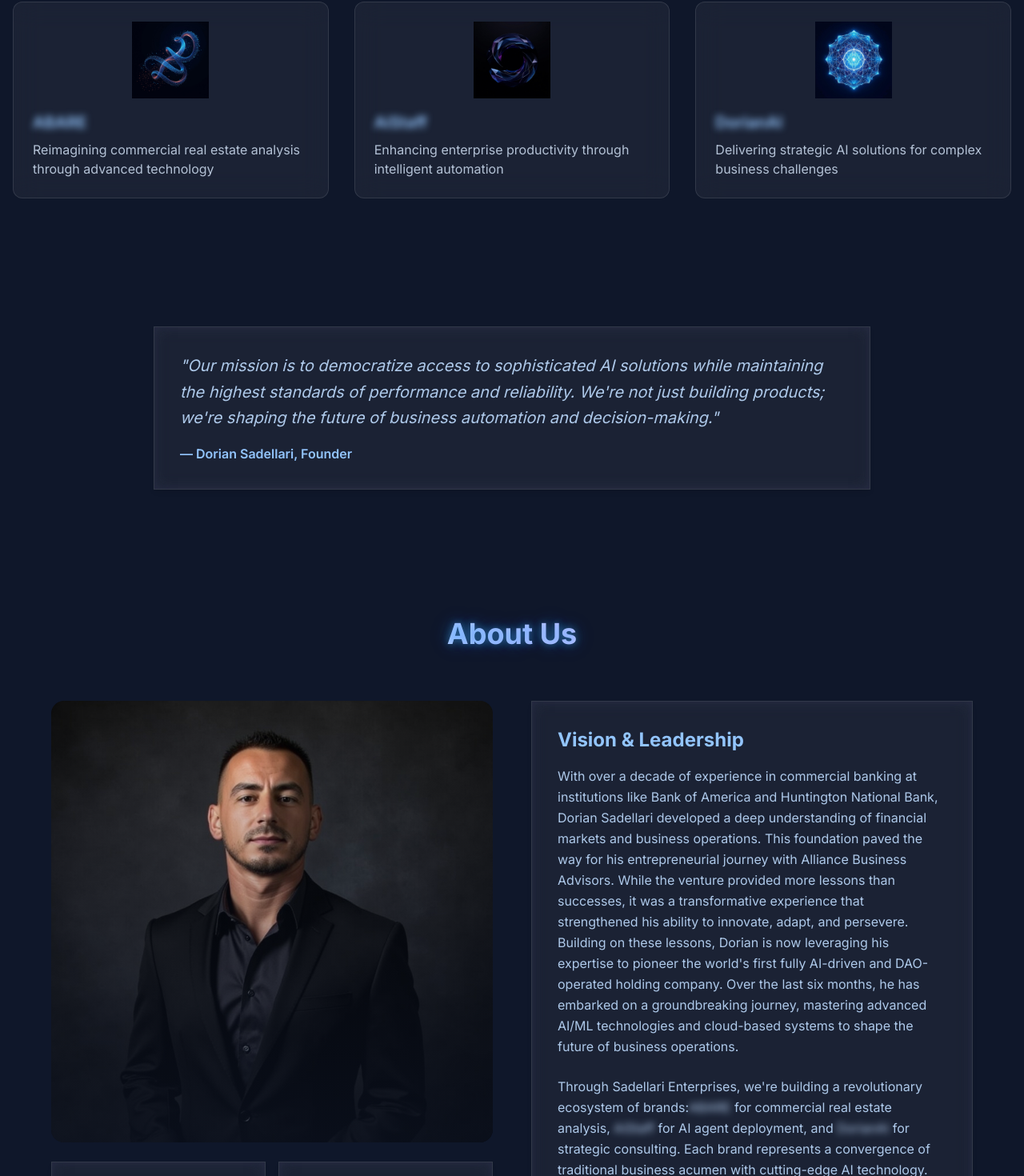
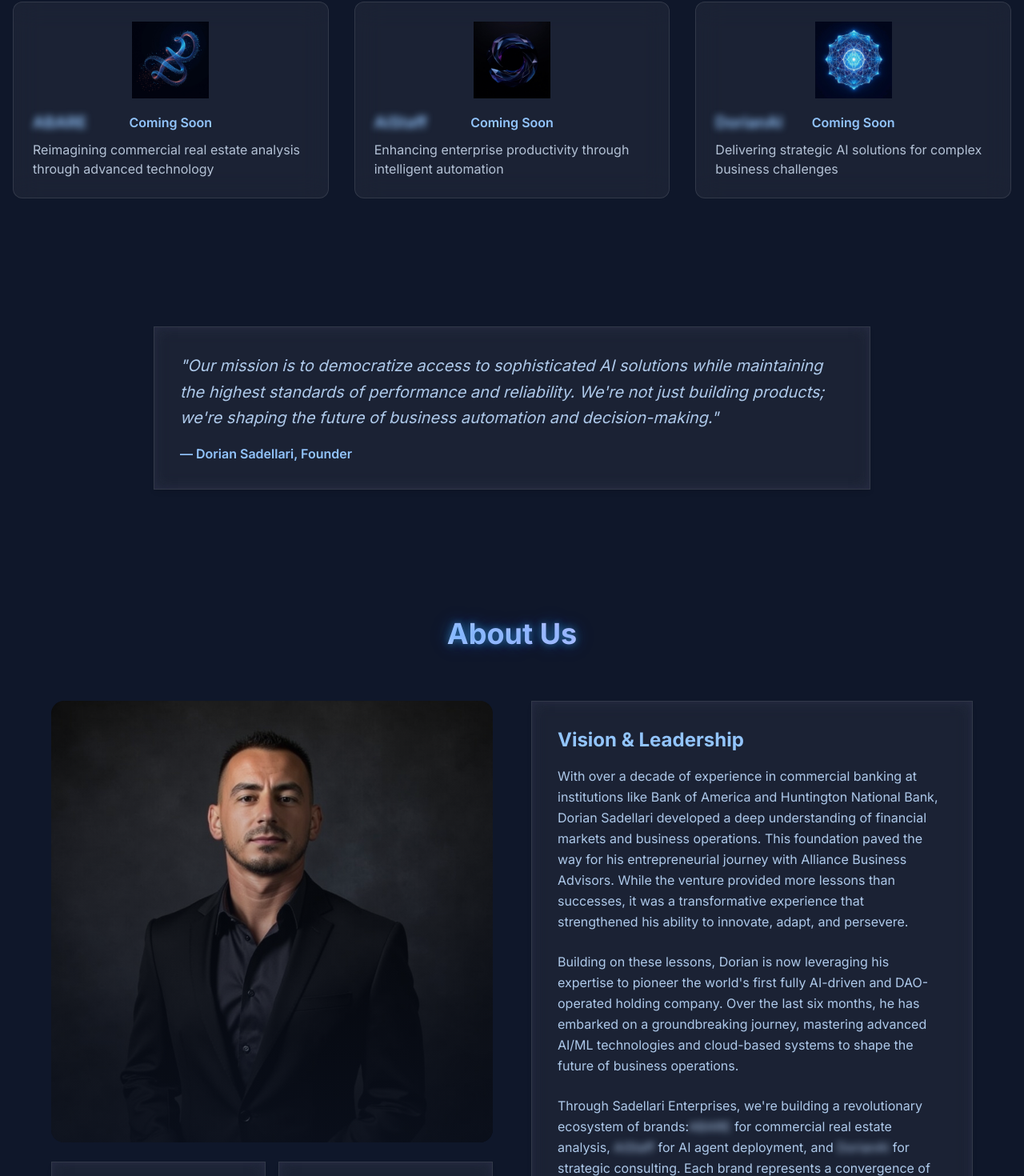
Before and after one commit to tony-42069/sadellari-website, a Next.js app: page / in a window 1280 px wide. Shown: the part 1546-3016 px from the top of the page at 80% size. Built offline with nearby package versions, Linux system fonts and the light colour scheme.

Commit message:
Restored Coming Soon overlay and fixed paragraph spacing

```diff
--- a/src/components/EnhancedLanding.tsx
+++ b/src/components/EnhancedLanding.tsx
@@ -150,9 +150,14 @@ const BrandCard: React.FC<BrandCardProps> = ({ logo, title, actualBrandName, des
             className="object-contain"
           />
         </motion.div>
-        <h3 className="text-xl font-semibold text-blue-300 mb-2 blur-sm select-none">
-          {actualBrandName}
-        </h3>
+        <div className="relative">
+          <h3 className="text-xl font-semibold text-blue-300 mb-2 blur-sm select-none">
+            {actualBrandName}
+          </h3>
+          <div className="absolute inset-0 flex items-center justify-center">
+            <span className="text-blue-300 font-semibold">Coming Soon</span>
+          </div>
+        </div>
         <p className="text-blue-100/80">{description}</p>
       </div>
     </motion.div>
@@ -280,7 +285,8 @@ const EnhancedLanding: React.FC = () => {
                     journey with Alliance Business Advisors. While the venture provided more lessons than
                     successes, it was a transformative experience that strengthened his ability to innovate,
                     adapt, and persevere.
-
+                  </p>
+                  <p className="text-blue-200/90 leading-relaxed mb-6">
                     Building on these lessons, Dorian is now leveraging his expertise to pioneer the world's
                     first fully AI-driven and DAO-operated holding company. Over the last six months, he has
                     embarked on a groundbreaking journey, mastering advanced AI/ML technologies and cloud-based
```
